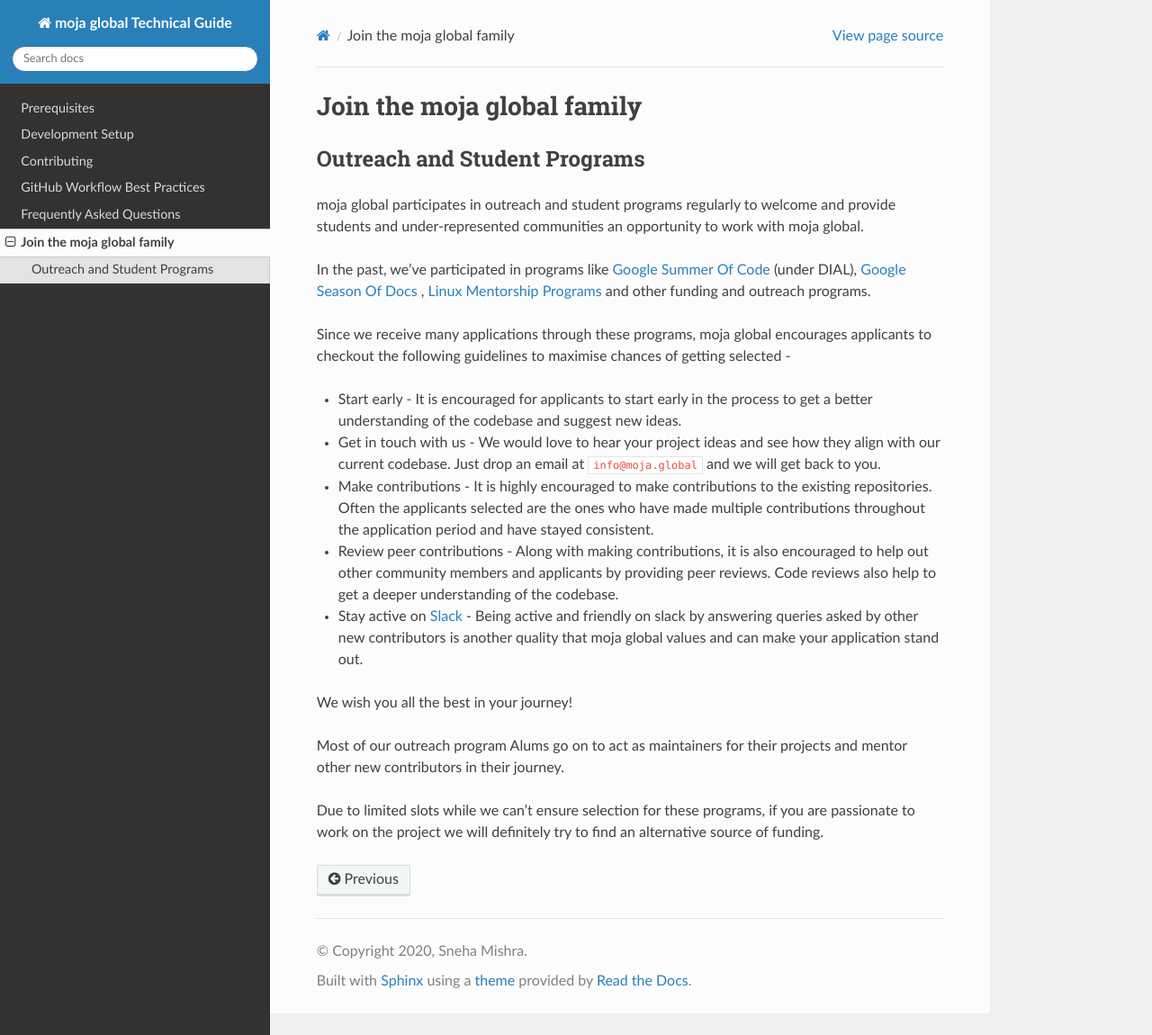
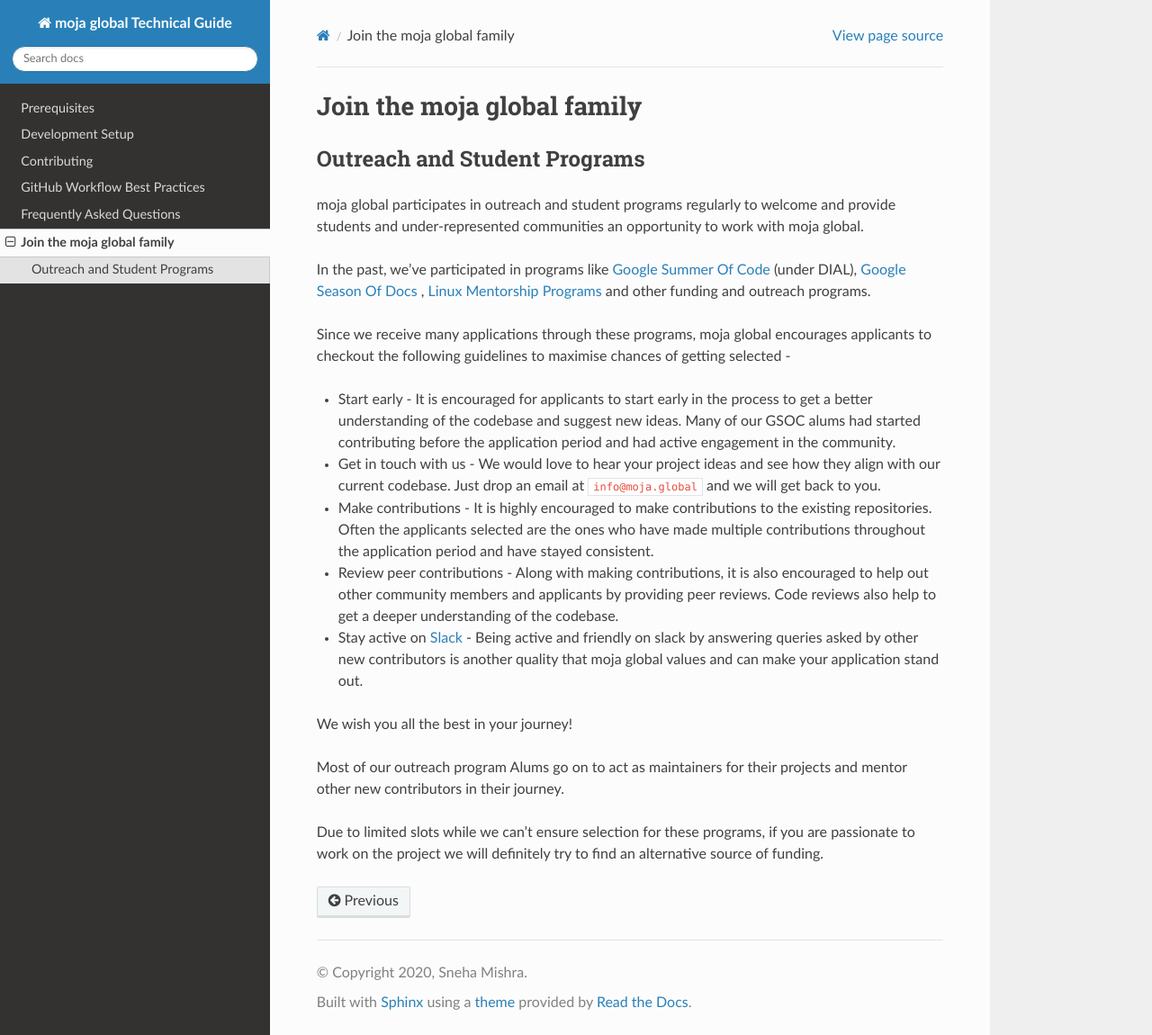
Before and after one commit to moja-global/moja_global_docs, a Sphinx documentation site: the page built from docs/contact.rst, in a window 1280 px wide and 1150 px high. Shown: the whole window at 90% size. Built offline with Sphinx 7.4.7 and the Read the Docs theme 2.0.0, drawn with Linux system fonts in a browser that asks for light colours.

Commit message:
Add contribution before application period tip

```diff
--- a/docs/contact.rst
+++ b/docs/contact.rst
@@ -12,7 +12,7 @@ In the past, we’ve participated in programs like `Google Summer Of Code <https
 
 Since we receive many applications through these programs, moja global encourages applicants to checkout the following guidelines to maximise chances of getting selected -
 
-* Start early - It is encouraged for applicants to start early in the process to get a better understanding of the codebase and suggest new ideas.
+* Start early - It is encouraged for applicants to start early in the process to get a better understanding of the codebase and suggest new ideas. Many of our GSOC alums had started contributing before the application period and had active engagement in the community.
 
 * Get in touch with us - We would love to hear your project ideas and see how they align with our current codebase. Just drop an email at ``info@moja.global`` and we will get back to you.
 
```
